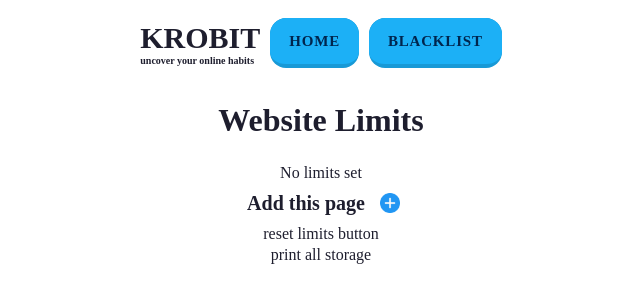
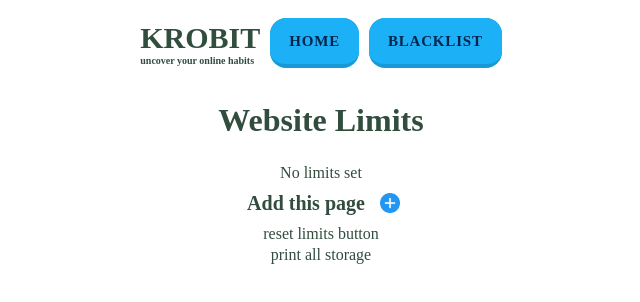
Before and after one commit to burakaliu/productivity_extension, a website with bundled scripts: page limits.html in a window 1280 px wide. Shown: the top 302 px of the page, without its empty margins (319-959 px from the left). Built offline with nearby package versions, Linux system fonts and the light colour scheme; some packages are replaced by stand-ins of ours.

```diff
--- a/popup.css
+++ b/popup.css
@@ -7,7 +7,7 @@
     min-width: 600;
     width: auto;
     height: auto;
-    color: #1e1e2e;
+    color: #314d3e;
     margin: 0px;
     display: flex;
     flex-direction: column;
```
